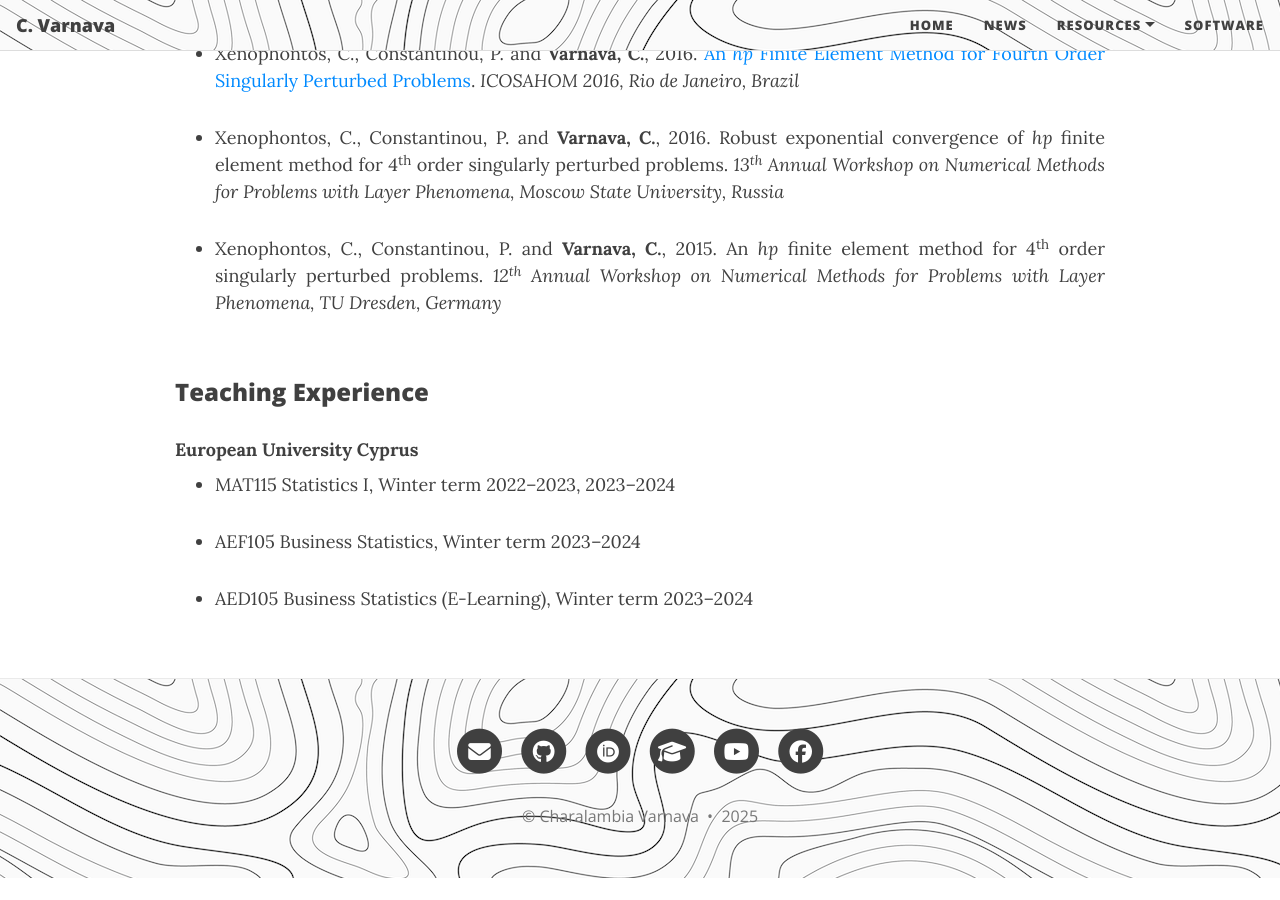
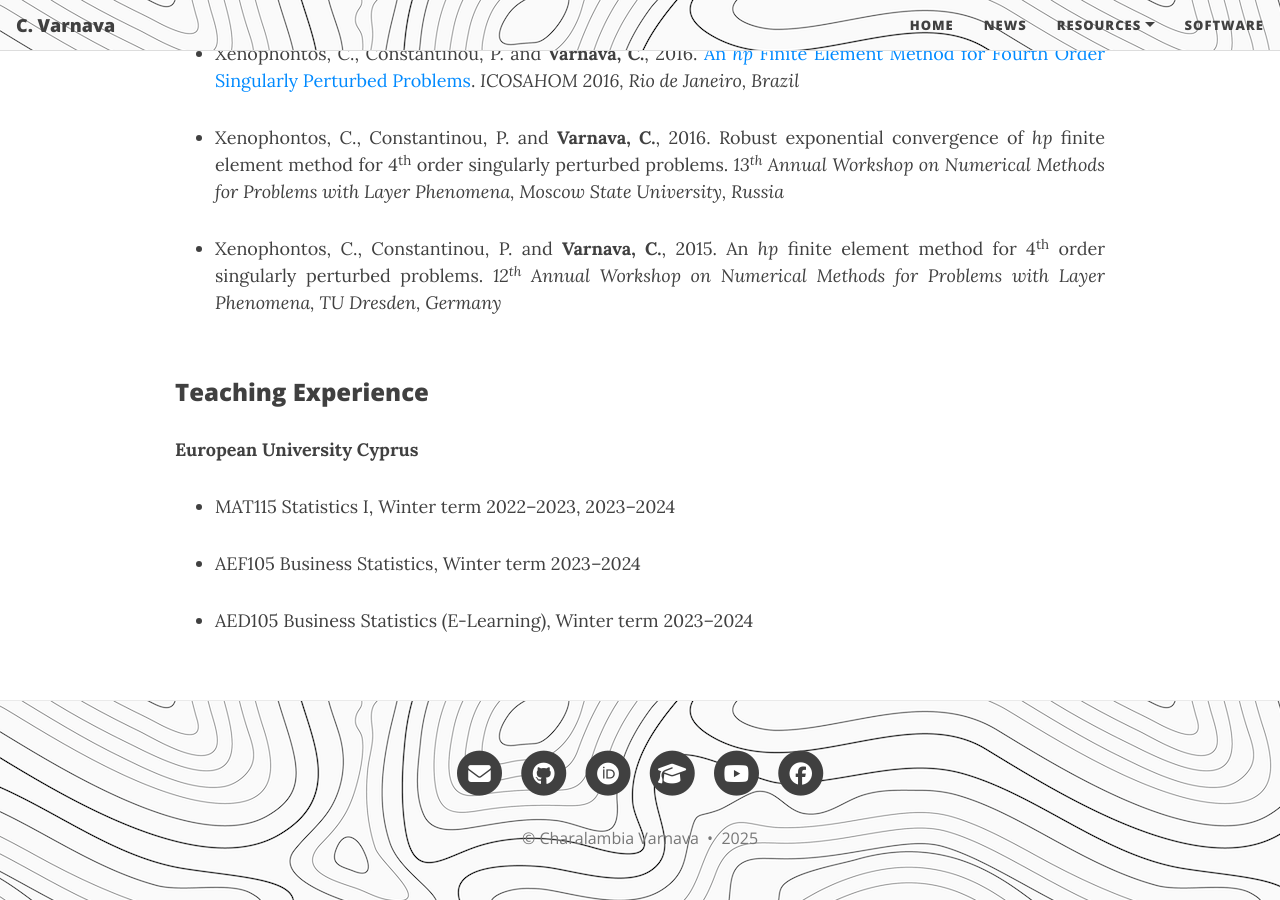
Before and after one commit to ch-var/ch-var.github.io, a Jekyll site: the page built from cv.html, in a window 1280 px wide and 900 px high, scrolled down 5507 px. Built offline with Jekyll 4.4.1, drawn with Linux system fonts in a browser that asks for light colours; formulas are drawn with MathJax 3; before the commit the page ends 6385 px from its top, so only the background shows below that.

Commit message:
Update cv.html

```diff
--- a/cv.html
+++ b/cv.html
@@ -156,7 +156,7 @@
 </ul>
 <br>
 <p style="font-family: var(--header-font); font-weight: 800; line-height: 1.1; font-size: 1.5rem; margin-top: 1.25rem;">Teaching Experience</p>
-<p align='justify' style="margin-bottom: 8px;"><b>European University Cyprus</b>
+<p align='justify'><b>European University Cyprus</b>
 <ul>
 <li class="responsive-margin">MAT115 Statistics I, Winter term 2022–2023, 2023–2024</li>
 <p></p>
```
